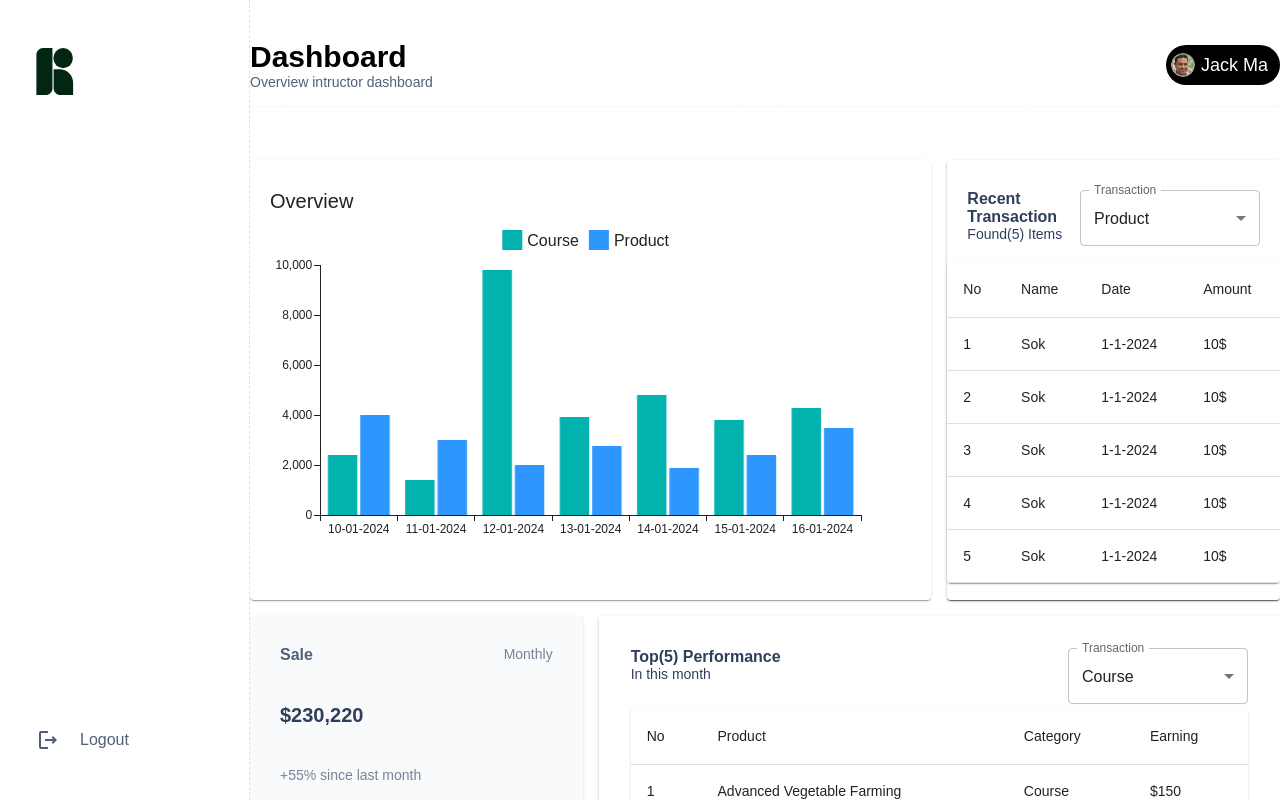
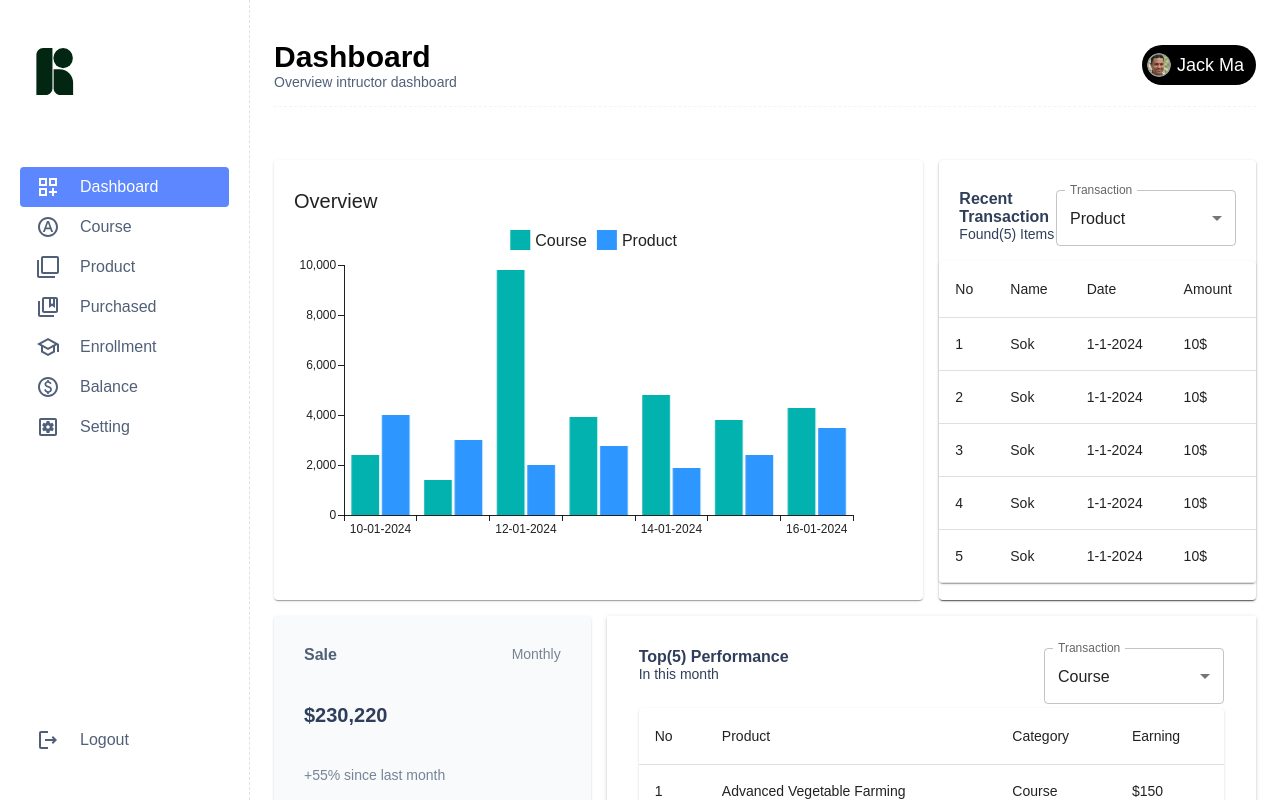
Before and after one commit to Kh1T/agteach-instructor, a React (Create React App) app: page / in a window 1280 px wide. Shown: the top 800 px of the page. Built offline with nearby package versions, Linux system fonts and the light colour scheme.

Commit message:
feat: update icon side bar and layout page

```diff
--- a/src/components/Sidebar.jsx
+++ b/src/components/Sidebar.jsx
@@ -79,8 +79,8 @@ export default function Sidebar({ children }) {
           />
           <Toolbar />
           {sidebarList.map(
-            ({ title = "Title", icon, route }, index) =>
-              icon && (
+            ({ title = "Title", Icon, route }, index) =>
+              Icon && (
                 <Link
                   component={RouterLink}
                   to={route}
@@ -132,7 +132,6 @@ export default function Sidebar({ children }) {
       position="fixed"
       sx={{
         width: `calc(100% - ${drawerWidth}px)`,
-        // pl: 15,
         pt: 5,
         ml: `${drawerWidth}px`,
         backgroundColor: "common.white",
@@ -145,8 +144,6 @@ export default function Sidebar({ children }) {
           display: "flex",
           justifyContent: "center",
           flexDirection: "row",
-          px: 0,
-          "@media (min-width: 0px)": { paddingRight: 0, paddingLeft: 0 },
           width: "100%",
         }}
       >
@@ -201,10 +198,6 @@ export default function Sidebar({ children }) {
       sx={{
         mt: 20,
         maxWidth: "1300px",
-        "@media (min-width: 0px)": { paddingRight: 0, paddingLeft: 0 },
-        "&.MuiContainer-root": {
-          px: 0,
-        },
       }}
     >
       {children}
```
